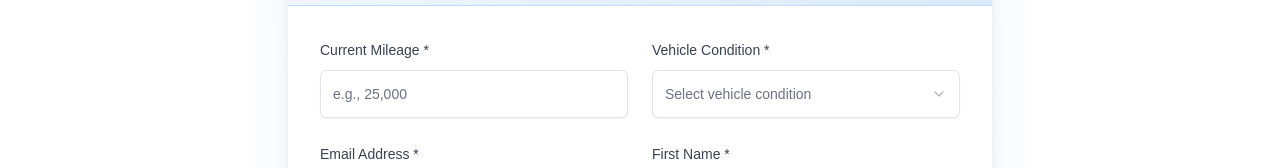
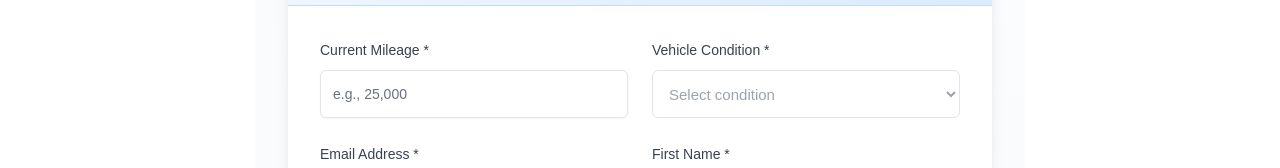
Before and after one commit to DanBus0/OverLeased, a Next.js app: page /get-started in a window 1280 px wide. Both pictures are taken after typing "Sample", "Sample", "Sample", "Sample" into the empty fields and a click on the button "Continue". Shown: the part 309-477 px from the top of the page. Built offline with nearby package versions, Linux system fonts and the light colour scheme.

Commit message:
Add files via upload

```diff
--- a/src/pages/get-started.tsx
+++ b/src/pages/get-started.tsx
@@ -556,21 +556,27 @@ export default function GetStartedPage() {
                               <Label htmlFor="vehicleCondition" className="text-sm font-medium text-gray-700">
                                 Vehicle Condition *
                               </Label>
-                              <Select onValueChange={handleSelectChange} required>
-                                <SelectTrigger
-                                  className={`h-12 text-[0.8125rem] sm:text-base text-gray-900 data-[placeholder]:text-[0.6875rem] sm:data-[placeholder]:text-sm data-[placeholder]:text-gray-400 sm:data-[placeholder]:text-gray-500 focus:bg-blue-50 focus:border-blue-500 focus:ring-2 focus:ring-blue-200 transition-all duration-200 ${
-                                    formData.vehicleCondition ? 'bg-blue-50' : 'bg-white'
-                                  }`}
-                                >
-                                  <SelectValue placeholder="Select vehicle condition" />
-                                </SelectTrigger>
-                                <SelectContent>
-                                  <SelectItem value="bad">Bad</SelectItem>
-                                  <SelectItem value="average">Average</SelectItem>
-                                  <SelectItem value="good">Good</SelectItem>
-                                  <SelectItem value="excellent">Excellent</SelectItem>
-                                </SelectContent>
-                              </Select>
+                              <select
+                                id="vehicleCondition"
+                                name="vehicleCondition"
+                                required
+                                value={formData.vehicleCondition}
+                                onChange={(e) => handleSelectChange(e.target.value)}
+                                className={`h-12 w-full rounded-md border border-input px-3 py-2 text-[0.75rem] sm:text-[0.9375rem] ring-offset-background focus:border-blue-500 focus:ring-2 focus:ring-blue-200 focus:outline-none transition-all duration-200 disabled:cursor-not-allowed disabled:opacity-50 ${
+                                  formData.vehicleCondition
+                                    ? 'bg-blue-50 text-gray-900'
+                                    : 'bg-white text-gray-400 sm:text-gray-500'
+                                }`}
+                                style={{
+                                  color: formData.vehicleCondition ? '#111827' : '#9ca3af'
+                                }}
+                              >
+                                <option value="" disabled hidden className="text-gray-400 sm:text-gray-500">Select condition</option>
+                                <option value="bad" className="text-gray-900">Bad</option>
+                                <option value="average" className="text-gray-900">Average</option>
+                                <option value="good" className="text-gray-900">Good</option>
+                                <option value="excellent" className="text-gray-900">Excellent</option>
+                              </select>
                             </div>
                           </div>
 
```
